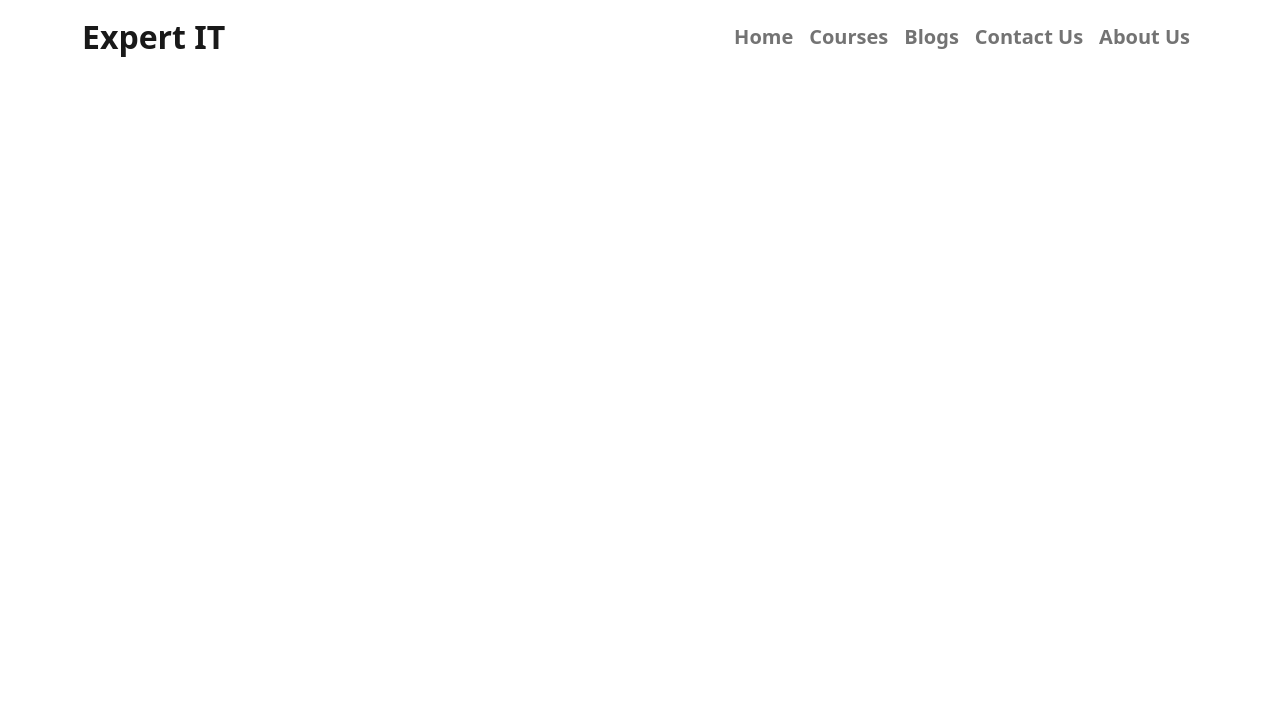
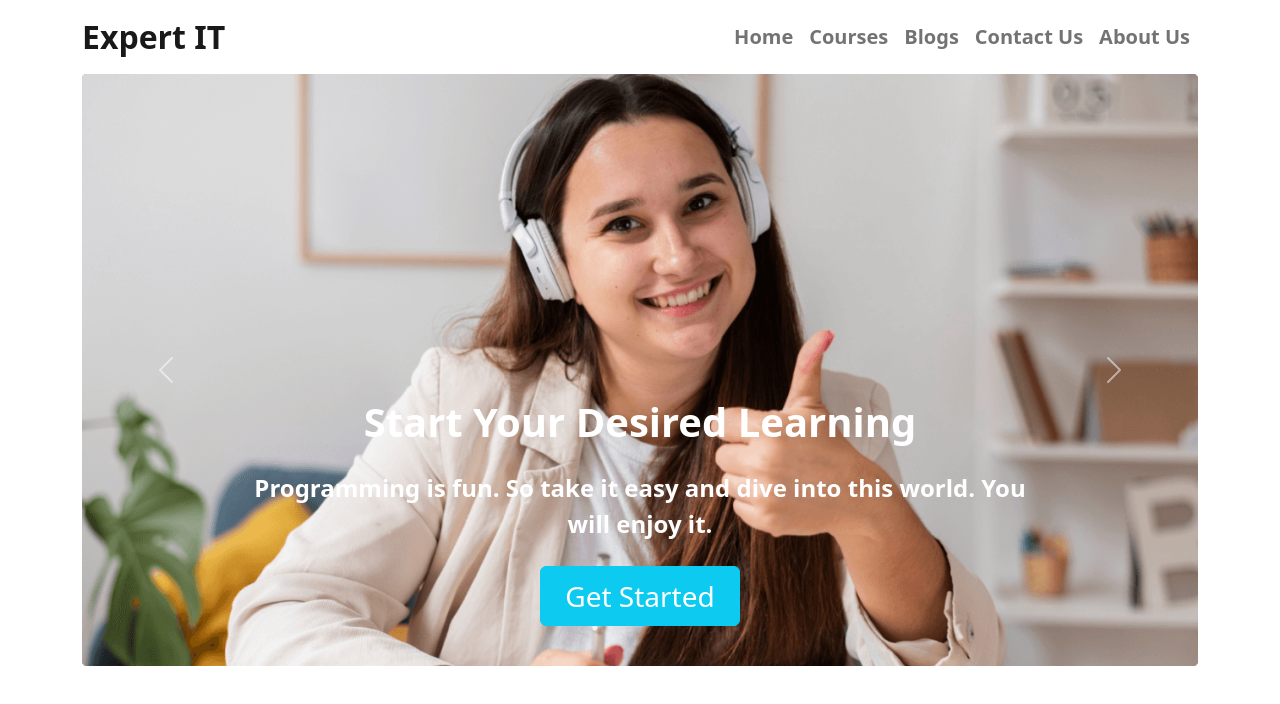
Before and after one commit to mohammad-sumon/my-third-assignment, a plain HTML site: page index.html in a window 1280 px wide. Drawn offline with nearby package versions, Linux system fonts and the light colour scheme.

Commit message:
banner section added

```diff
--- a/index.html
+++ b/index.html
@@ -50,6 +50,54 @@
           </div>
         </div>
       </nav>
+      <!-- banner start -->
+      <section class="container">
+        <div
+          id="carouselExampleCaptions"
+          class="carousel slide"
+          data-bs-ride="false"
+        >
+          <div class="carousel-inner">
+            <div class="carousel-item active">
+              <img
+                src="images/cover/cover-1.png"
+                class="d-block w-100"
+                alt="cover photo"
+              />
+              <div class="carousel-caption">
+                <h1 class="fw-bold mb-0 mb-lg-4">
+                  Start Your Desired Learning
+                </h1>
+                <p class="fs-4 fw-semibold mb-0 mb-lg-4">
+                  Programming is fun. So take it easy and dive into this world.
+                  You will enjoy it.
+                </p>
+                <button class="btn btn-info py-2 px-4 fs-3 text-white">
+                  Get Started
+                </button>
+              </div>
+            </div>
+          </div>
+          <button
+            class="carousel-control-prev"
+            type="button"
+            data-bs-target="#carouselExampleCaptions"
+            data-bs-slide="prev"
+          >
+            <span class="carousel-control-prev-icon" aria-hidden="true"></span>
+            <span class="visually-hidden">Previous</span>
+          </button>
+          <button
+            class="carousel-control-next"
+            type="button"
+            data-bs-target="#carouselExampleCaptions"
+            data-bs-slide="next"
+          >
+            <span class="carousel-control-next-icon" aria-hidden="true"></span>
+            <span class="visually-hidden">Next</span>
+          </button>
+        </div>
+      </section>
     </header>
     <!-- bootstrap js cdn -->
     <script
```
